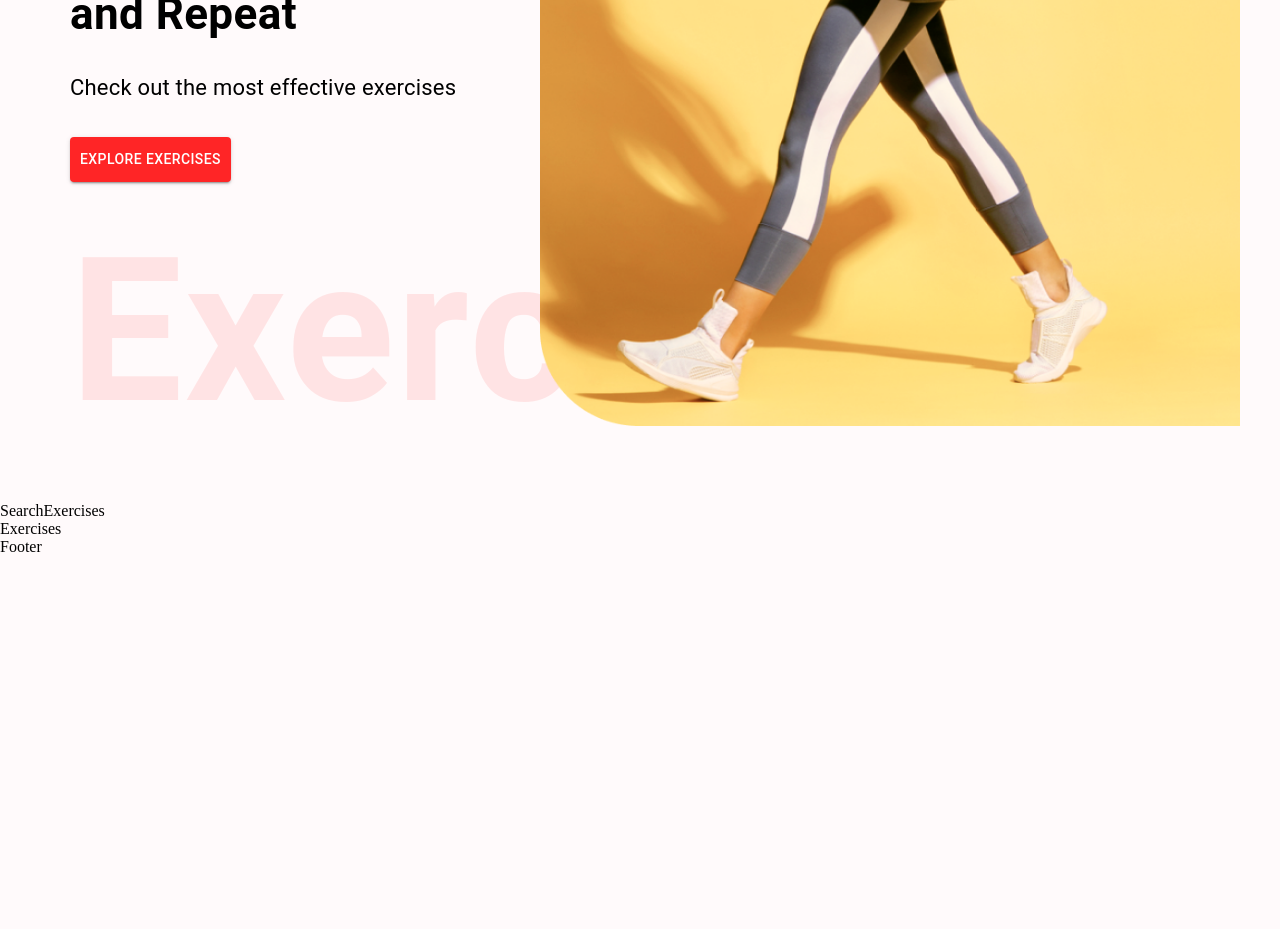
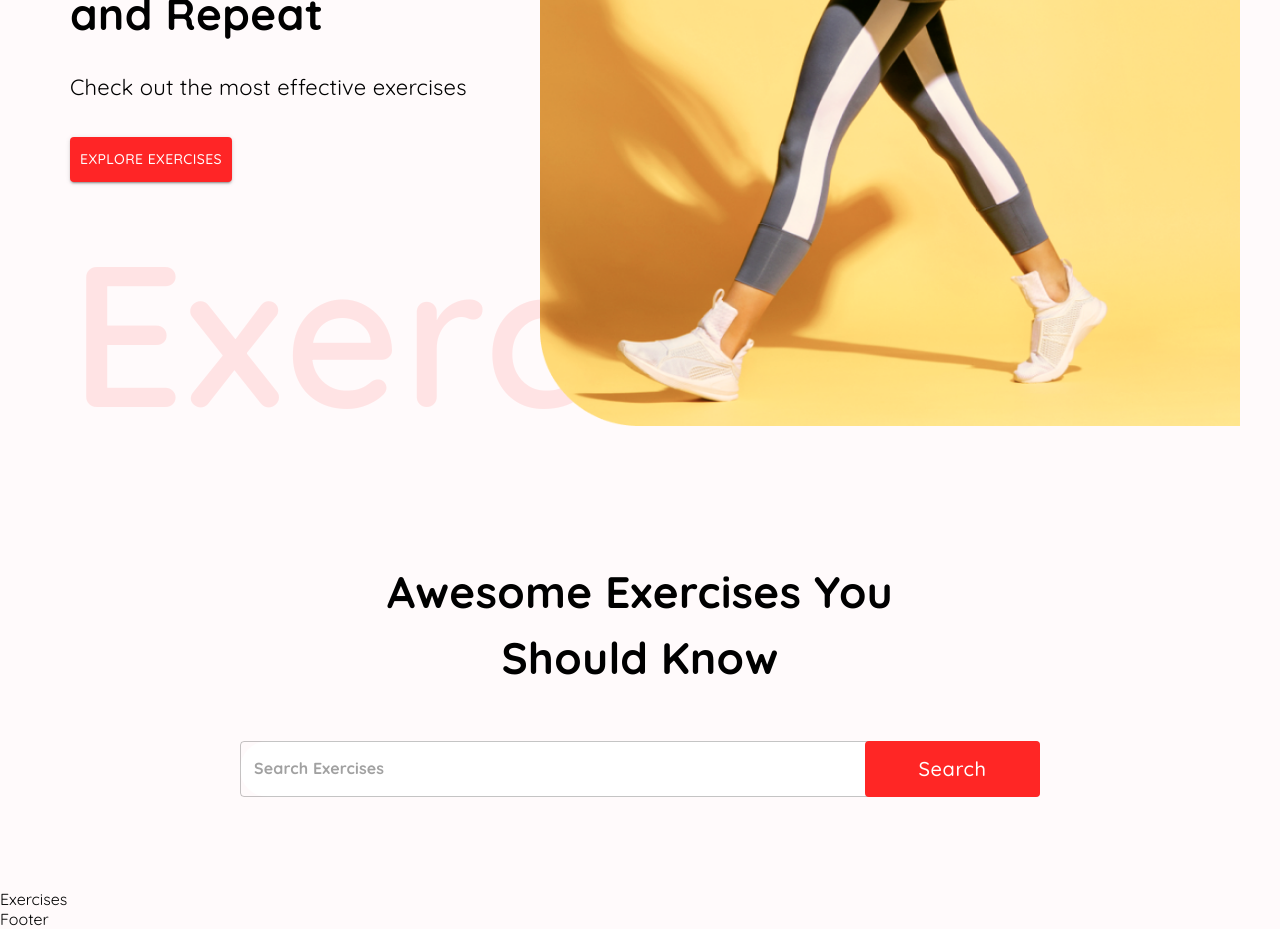
Before and after one commit to Jahiker/gym_exercises, a React (Create React App) app: page / in a window 1280 px wide. Shown: the part 440-1369 px from the top of the page. Before the commit the page ends 996 px from the top, so only its background shows below. Built offline with nearby package versions, Linux system fonts and the light colour scheme; no server answers.

Commit message:
[add] search component

```diff
--- a/public/index.html
+++ b/public/index.html
@@ -24,6 +24,14 @@
       work correctly both with client-side routing and a non-root public URL.
       Learn how to configure a non-root public URL by running `npm run build`.
     -->
+
+    <!-- Google Font CDN -->
+    <link rel="preconnect" href="https://fonts.googleapis.com" />
+    <link rel="preconnect" href="https://fonts.gstatic.com" crossorigin />
+    <link
+      href="https://fonts.googleapis.com/css2?family=Quicksand:wght@300;400;500;600;700&display=swap"
+      rel="stylesheet"
+    />
     <title>React App</title>
   </head>
   <body>
--- a/src/App.css
+++ b/src/App.css
@@ -1,13 +1,12 @@
 body {
-    font-family: 'Josefin Sans';
-    background-color: #FFFAFB;
+  background-color: #fffafb;
 }
 
 * {
   padding: 0px;
   margin: 0px;
   box-sizing: border-box;
-
+  font-family: "Quicksand", sans-serif !important;
 }
 
 ::-webkit-scrollbar {
@@ -23,7 +22,7 @@ body {
   display: flex;
   justify-content: center;
   align-items: center;
-    color: #FF2625;
+  color: #ff2625;
   font-size: 25px;
   border-radius: 4px;
   position: absolute;
@@ -60,14 +59,13 @@ body {
   width: 700px;
   height: 900px;
   margin-top: -330px;
-
 }
 
 .exercise-card {
   width: 400px;
   height: 445px;
   background: #fff;
-    border-top: 4px solid #FF2625;
+  border-top: 4px solid #ff2625;
   border-bottom-left-radius: 20px;
   text-decoration: none;
   display: flex;
@@ -93,8 +91,8 @@ body {
 }
 
 .search-btn:hover {
-    color: #FF2625 !important;
-    border: 1px solid #FF2625 !important;
+  color: #ff2625 !important;
+  border: 1px solid #ff2625 !important;
 }
 
 .exercise-video {
@@ -106,12 +104,11 @@ body {
   text-decoration: none;
 }
 
-  @media screen and (max-width:1200px) {
+@media screen and (max-width: 1200px) {
   .detail-image {
     width: 300px;
     height: 300px;
   }
-
 
   .react-horizontal-scrolling-menu--scroll-container {
     width: 500px;
@@ -134,10 +131,9 @@ body {
     width: 320px;
     height: 300px;
   }
-
 }
 
-  @media screen and (max-width:400px) {
+@media screen and (max-width: 400px) {
   .exercise-card {
     width: 280px;
   }
--- a/src/components/SearchExercises.jsx
+++ b/src/components/SearchExercises.jsx
@@ -1,9 +1,79 @@
-import React from 'react'
+import React, { useEffect, useState } from "react";
+import { Box, Button, Stack, TextField, Typography } from "@mui/material";
+
+import { exercisesOptions, fetchData } from "../utils/fetchData";
 
 const SearchExercises = () => {
+  const [search, setSearch] = useState("");
+  const [exercises, setExercises] = useState([]);
+
+  const handleClick = async () => {
+    if (search) {
+      const exercisesData = await fetchData(
+        "https://exercisedb.p.rapidapi.com/exercises",
+        exercisesOptions
+      );
+      console.log(exercisesData);
+
+      const searchedExercises = exercisesData.filter(
+        (exercise) =>
+          exercise.name.toLocaleLowerCase().icludes(search) ||
+          exercise.target.toLocaleLowerCase().icludes(search) ||
+          exercise.equipment.toLocaleLowerCase().icludes(search) ||
+          exercise.bodyPart.toLocaleLowerCase().icludes(search)
+      );
+
+      setSearch('');
+      setExercises(searchedExercises);
+    }
+  };
+
   return (
-    <div>SearchExercises</div>
-  )
-}
+    <Stack alignItems={"center"} mt="37px" justifyContent={"center"} p="20px">
+      <Typography
+        fontWeight={700}
+        sx={{
+          fontSize: { lg: "44px", xs: "30px" },
+        }}
+        mb="50px"
+        textAlign={"center"}
+      >
+        Awesome Exercises You <br />
+        Should Know
+      </Typography>
+      <Box position={"relative"} mb="72px">
+        <TextField
+          height="76px"
+          value={search}
+          onChange={(e) => setSearch(e.target.value.toLocaleLowerCase())}
+          placeholder="Search Exercises"
+          type="text"
+          sx={{
+            input: { fontWeight: "700", border: "none", borderRadius: "4px" },
+            width: { lg: "800px", xs: "300px" },
+            backgroundColor: "#fff",
+            borderRadius: "40px",
+          }}
+        />
+        <Button
+          className="search-btn"
+          sx={{
+            bgcolor: "#ff2625",
+            color: "#fff",
+            textTransform: "none",
+            width: { lg: "175px", xs: "80px" },
+            fontSize: { lg: "20px", xs: "14px" },
+            height: "56px",
+            position: "absolute",
+            right: "0",
+          }}
+          onClick={handleClick}
+        >
+          Search
+        </Button>
+      </Box>
+    </Stack>
+  );
+};
 
-export default SearchExercises
+export default SearchExercises;
--- /dev/null
+++ b/src/utils/fetchData.js
@@ -0,0 +1,14 @@
+export const exercisesOptions = {
+	method: 'GET',
+	headers: {
+		'X-RapidAPI-Key': process.env.REACT_APP_RAPID_API_KEY,
+		'X-RapidAPI-Host': 'exercisedb.p.rapidapi.com'
+	}
+};
+
+export const fetchData = async (url, options) => {
+    const responose = await fetch(url, options);
+    const data = await responose.json();
+
+    return data;
+}
```
Also changed, not shown: 1 other file (tests, documents, lock files or other folders). Lines whose indentation alone changed are shown as unchanged.
